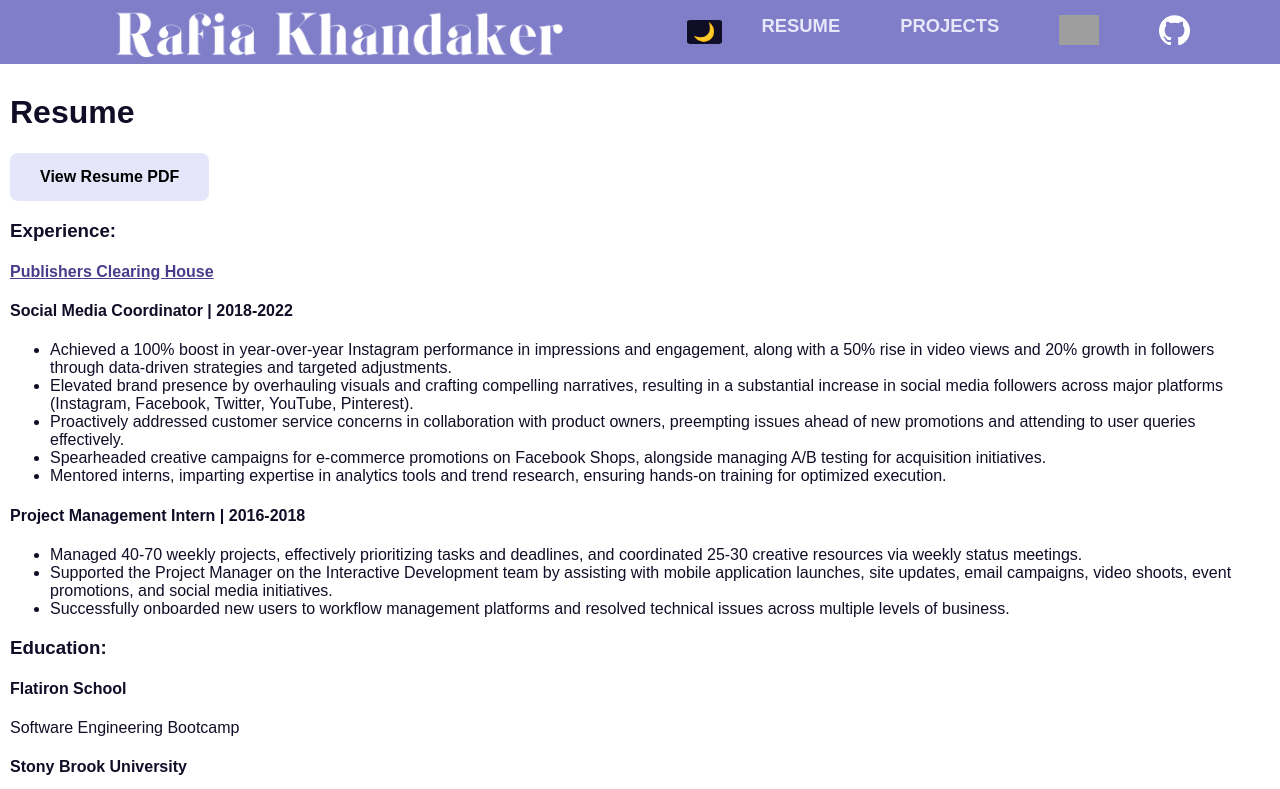
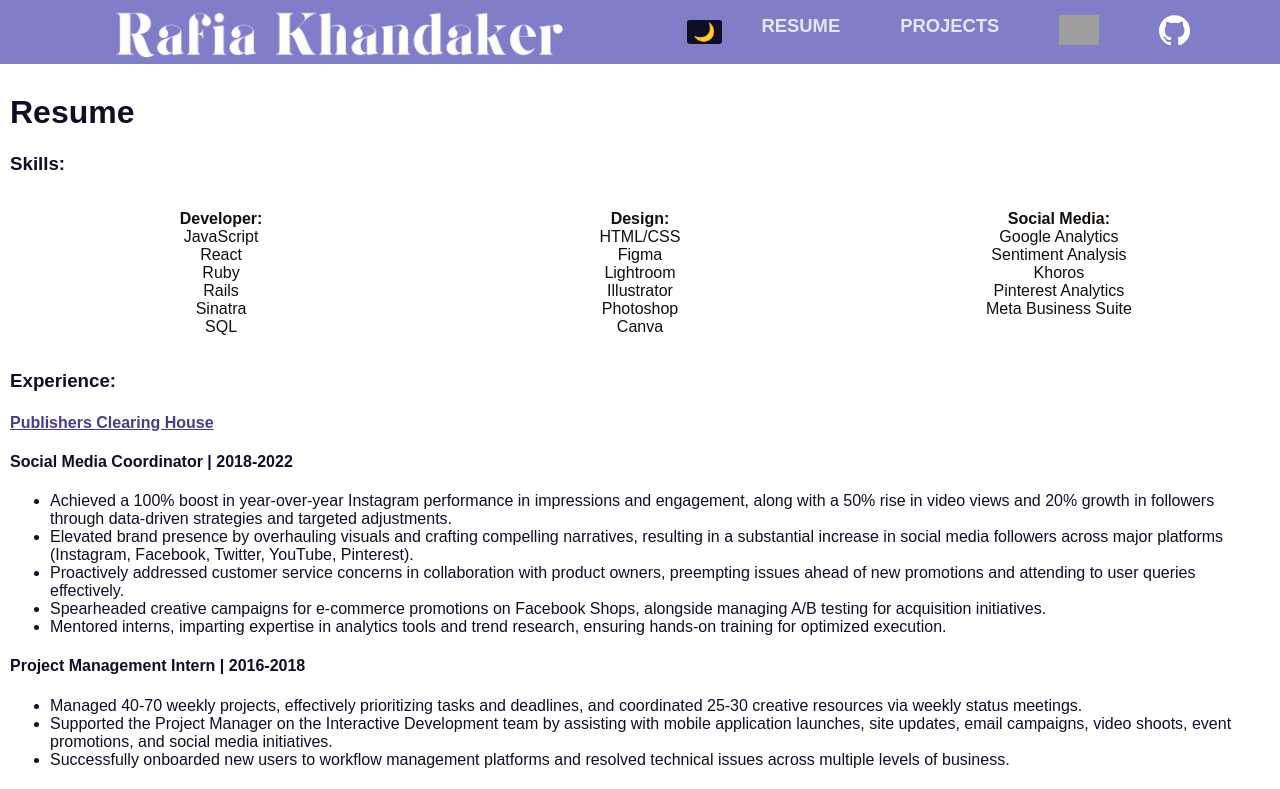
Before and after one commit to RafiaJK/portfolio, a React (Create React App) app: page /resume in a window 1280 px wide. Shown: the top 789 px of the page. Built offline with nearby package versions, Linux system fonts and the light colour scheme; grey boxes are pictures that could not be loaded.

Commit message:
updated resume component & button

```diff
--- a/src/App.js
+++ b/src/App.js
@@ -1,6 +1,7 @@
 import { useState, useEffect } from 'react';
 import './App.css';
 import Resume from './Resume';
+import ResumeExpanded from './ResumeExpanded'
 import Home from './Home';
 import About from './About';
 import Nav from './Nav';
@@ -34,7 +35,7 @@
           <div className="content-container">
             <Routes>
               <Route exact path="/" element={<Home />} />
-              <Route path="/resume" element={<Resume />} />
+              <Route path="/resume" element={<> <ResumeExpanded/><Resume /> </>} />
               <Route path="/about" element={<About />} />
               <Route path="/projects" element={<Projects />} />
               <Route path="/socials" element={<Socials />} />
--- a/src/Home.js
+++ b/src/Home.js
@@ -5,6 +5,7 @@
 import CodingTimeline from './CodingTimeline';
 import cityscape from './cityscape.jpg'
 import Skills from './Skills'
+import Resume from './Resume'
 import React, { useState } from 'react';
 import Rafia_Khandaker_Resume from './Rafia_Khandaker_Resume.pdf';
 
@@ -40,6 +41,8 @@
         <h4>Results-oriented professional with a diverse background in project management, digital marketing strategy, and technical proficiency in full-stack development.</h4>
       </div>
 
+      <Resume/>
+
       {/* <div className='skills'>
         <Skills/>
       </div> */}
--- a/src/Resume.js
+++ b/src/Resume.js
@@ -2,26 +2,17 @@
 import Rafia_Khandaker_Resume from './Rafia_Khandaker_Resume.pdf';
 import React, { useState } from 'react';
 import './resume.css'
-import { createTheme } from '@mui/material/styles';
-import teal from '@mui/material/colors/teal';
 import Skills from './Skills'
 
 function Resume() {
-
-  const theme = createTheme({
-    palette: {
-      primary: teal,
-    },
-  });
 
   const [togglePDF, setTogglePDF] = useState(false);
   const handleClick = () => { setTogglePDF(!togglePDF) }
 
   return (
     <div className="Resume">
-      <h1>Resume</h1>
 
-      <button className='pdf-button' onClick={handleClick}>View Resume PDF</button>
+      <button className='pdf-button' onClick={handleClick}>View or Download Resume PDF</button>
 
       {togglePDF ? <iframe src={Rafia_Khandaker_Resume} width="100%" height="450px"></iframe>
         : <></>
@@ -58,41 +49,6 @@
         </ul>
       </div> */}
 
-      <h3>Experience:</h3>
-      <h4>
-        <span class="resume-company">
-          <a href="https://pch.com" target="_blank">Publishers Clearing House</a>
-        </span>
-      </h4>
-      <h4>
-        <span>Social Media Coordinator |</span> 2018-2022
-      </h4>
-      <ul>
-        <li>Achieved a 100% boost in year-over-year Instagram performance in impressions and
-          engagement, along with a 50% rise in video views and 20% growth in followers through
-          data-driven strategies and targeted adjustments.</li>
-        <li>Elevated brand presence by overhauling visuals and crafting compelling narratives, resulting in a substantial increase in social media followers across major platforms (Instagram, Facebook, Twitter, YouTube, Pinterest).</li>
-        <li>Proactively addressed customer service concerns in collaboration with product owners, preempting issues ahead of new promotions and attending to user queries effectively.</li>
-        <li>Spearheaded creative campaigns for e-commerce promotions on Facebook Shops, alongside  managing A/B testing for acquisition initiatives.</li>
-        <li>Mentored interns, imparting expertise in analytics tools and trend research, ensuring hands-on training for optimized execution.</li>
-      </ul>
-
-      <h4>
-        <span>Project Management Intern |</span> 2016-2018
-      </h4>
-      <ul>
-        <li>Managed 40-70 weekly projects, effectively prioritizing tasks and deadlines, and coordinated 25-30 creative resources via weekly status meetings.</li>
-        <li>Supported the Project Manager on the Interactive Development team by assisting with mobile application launches, site updates, email campaigns, video shoots, event promotions, and social media initiatives.</li>
-        <li>Successfully onboarded new users to workflow management platforms and resolved technical issues across multiple levels of business.</li>
-      </ul>
-
-
-      <h3>Education:</h3>
-      <h4>Flatiron School</h4>
-      <p>Software Engineering Bootcamp</p>
-      <h4>Stony Brook University</h4>
-      <p>Bachelors Of Science in Information Systems, Specialization in Business & Economics</p>
-
     </div>
   );
 }
--- /dev/null
+++ b/src/ResumeExpanded.js
@@ -0,0 +1,82 @@
+import './App.css';
+import Rafia_Khandaker_Resume from './Rafia_Khandaker_Resume.pdf';
+import React, { useState } from 'react';
+import './resume.css'
+import Skills from './Skills'
+
+function ResumeExpanded() {
+
+  return (
+    <div className="Resume">
+      <h1>Resume</h1>
+
+      <h3>Skills:</h3>
+      <div className="skills-blocks">
+        <ul className="tech-skills-list"><b>Developer:</b>
+          <li>JavaScript</li>
+          <li>React</li>
+          <li>Ruby</li>
+          <li>Rails</li>
+          <li>Sinatra</li>
+          <li>SQL</li>
+        </ul>
+
+        <ul className='tech-skills-list'><b>Design:</b>
+          <li>HTML/CSS</li>
+          <li>Figma</li>
+          <li>Lightroom</li>
+          <li>Illustrator</li>
+          <li>Photoshop</li>
+          <li>Canva</li>
+        </ul>
+
+        <ul className='tech-skills-list'><b>Social Media:</b>
+
+          <li>Google Analytics</li>
+          <li>Sentiment Analysis</li>
+          <li>Khoros</li>
+          <li>Pinterest Analytics</li>
+          <li>Meta Business Suite</li>
+        </ul>
+      </div>
+
+      <h3>Experience:</h3>
+      <h4>
+        <span class="resume-company">
+          <a href="https://pch.com" target="_blank">Publishers Clearing House</a>
+        </span>
+      </h4>
+      <h4>
+        <span>Social Media Coordinator |</span> 2018-2022
+      </h4>
+      <ul>
+        <li>Achieved a 100% boost in year-over-year Instagram performance in impressions and
+          engagement, along with a 50% rise in video views and 20% growth in followers through
+          data-driven strategies and targeted adjustments.</li>
+        <li>Elevated brand presence by overhauling visuals and crafting compelling narratives, resulting in a substantial increase in social media followers across major platforms (Instagram, Facebook, Twitter, YouTube, Pinterest).</li>
+        <li>Proactively addressed customer service concerns in collaboration with product owners, preempting issues ahead of new promotions and attending to user queries effectively.</li>
+        <li>Spearheaded creative campaigns for e-commerce promotions on Facebook Shops, alongside  managing A/B testing for acquisition initiatives.</li>
+        <li>Mentored interns, imparting expertise in analytics tools and trend research, ensuring hands-on training for optimized execution.</li>
+      </ul>
+
+      <h4>
+        <span>Project Management Intern |</span> 2016-2018
+      </h4>
+      <ul>
+        <li>Managed 40-70 weekly projects, effectively prioritizing tasks and deadlines, and coordinated 25-30 creative resources via weekly status meetings.</li>
+        <li>Supported the Project Manager on the Interactive Development team by assisting with mobile application launches, site updates, email campaigns, video shoots, event promotions, and social media initiatives.</li>
+        <li>Successfully onboarded new users to workflow management platforms and resolved technical issues across multiple levels of business.</li>
+      </ul>
+
+
+      <h3>Education:</h3>
+      <h4>Flatiron School</h4>
+      <p>Software Engineering Bootcamp</p>
+      <h4>Stony Brook University</h4>
+      <p>Bachelors Of Science in Information Systems, Specialization in Business & Economics</p>
+
+    </div>
+  );
+}
+
+export default ResumeExpanded;
```
Also changed, not shown: 1 other file (tests, documents, lock files or other folders).
